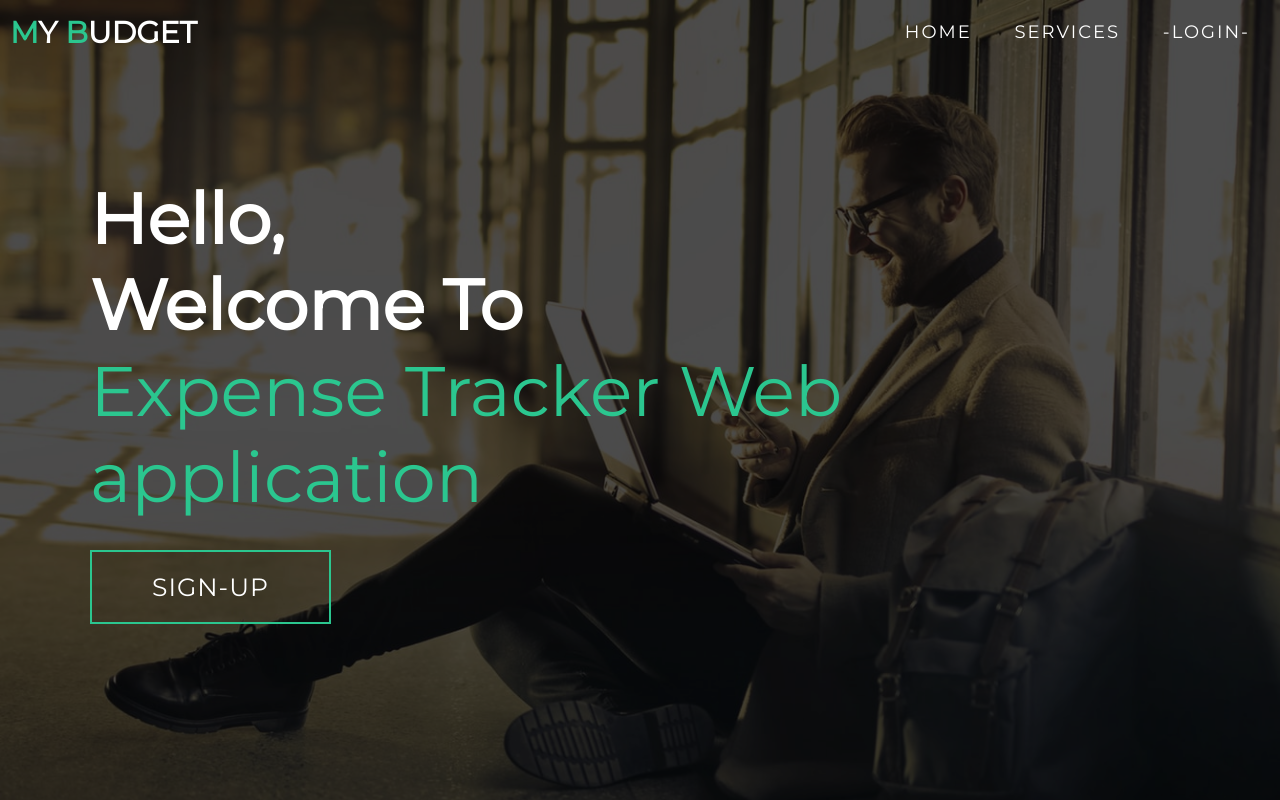
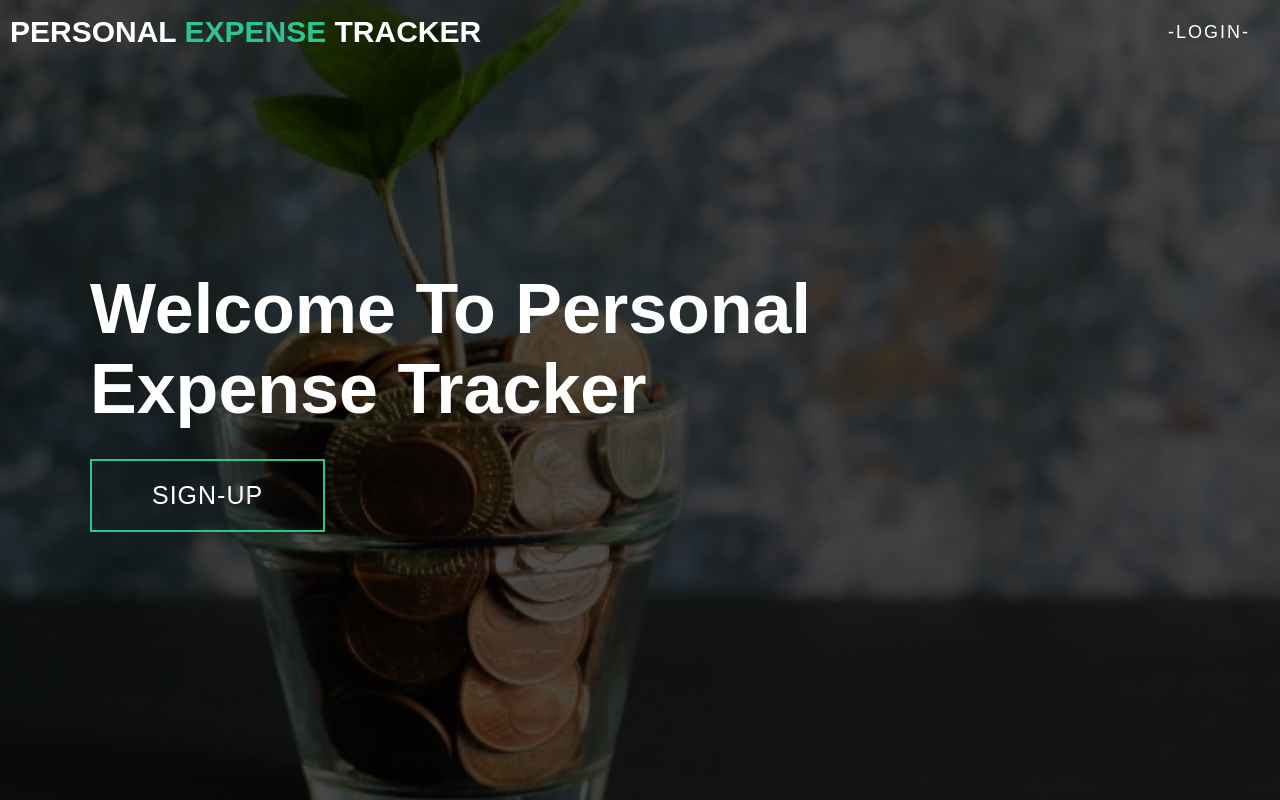
Before and after one commit to IBM-EPBL/IBM-Project-19042-1659692347, a Flask app: page / in a window 1280 px wide. Run offline with Flask 2, Linux system fonts and the light colour scheme.

Commit message:
Minor tweaks in Final Deliverables

```diff
--- a/Final Deliverables/static/css/home.css
+++ b/Final Deliverables/static/css/home.css
@@ -1,4 +1,4 @@
-@import 'https://fonts.googleapis.com/css?family=Montserrat:300, 400, 700&display=swap';
+@import 'https://fonts.googleapis.com/css?family=Lato:300, 400, 700&display=swap';
 * {
 	padding: 0;
 	margin: 0;
@@ -107,7 +107,7 @@ p {
 	justify-content: center;
 	align-items: center;
 	z-index: 1;
-	overflow-x: hidden;
+
 	transition: 0.5s ease left;
 }
 #header .nav-list ul.active {
@@ -200,7 +200,7 @@ p {
 
 /* Hero Section */
 #hero {
-	background-image: url(../images/hero-bg.png);
+	background-image: url(../images/home.jpg);
 	background-size: cover;
 	background-position: top center;
 	position: relative;
@@ -296,7 +296,6 @@ p {
 	margin: 10px 5%;
 	position: relative;
 	z-index: 1;
-	overflow: hidden;
 }
 #services .service-item::after {
 	content: '';
@@ -349,7 +348,6 @@ p {
 	flex-direction: column;
 	width: 80%;
 	margin: 20px auto;
-	overflow: hidden;
 	border-radius: 10px;
 }
 #projects .project-info {
@@ -378,7 +376,6 @@ p {
 #projects .project-img {
 	flex-basis: 50%;
 	height: 300px;
-	overflow: hidden;
 	position: relative;
 }
 #projects .project-img:after {
--- a/Final Deliverables/static/css/login.css
+++ b/Final Deliverables/static/css/login.css
@@ -5,8 +5,7 @@
 }
 
 body{
-    font-family: 'Poppins', sans-serif;
-    overflow: hidden;
+    font-family: 'Lato', sans-serif;
 }
 
 .wave{
--- a/Final Deliverables/templates/add.html
+++ b/Final Deliverables/templates/add.html
@@ -3,8 +3,7 @@
 {% block body %}
 <style>
     body{
-    font-family: 'Poppins', sans-serif;
-    overflow: hidden;
+    font-family: 'Lato', sans-serif;
 }
 </style>
 <div class="container">
--- a/Final Deliverables/templates/base.html
+++ b/Final Deliverables/templates/base.html
@@ -12,11 +12,11 @@
 
 <link rel="stylesheet" href="https://pro.fontawesome.com/releases/v5.10.0/css/all.css" integrity="sha384-AYmEC3Yw5cVb3ZcuHtOA93w35dYTsvhLPVnYs9eStHfGJvOvKxVfELGroGkvsg+p" crossorigin="anonymous"/>
 
-    <title>Document</title>
+    <title>Personal Expense Tracker</title>
 </head>
 <body>
   <nav class="navbar sticky-top  navbar-expand-lg navbar-light" style="background-color: #e3f2fd;">
-    <a class="navbar-brand" href="#">MyBudget</a>
+    <a class="navbar-brand" href="#">Personal Expense Tracker</a>
     <button class="navbar-toggler" type="button" data-toggle="collapse" data-target="#navbarSupportedContent" aria-controls="navbarSupportedContent" aria-expanded="false" aria-label="Toggle navigation">
       <span class="navbar-toggler-icon"></span>
     </button>
--- a/Final Deliverables/templates/home.html
+++ b/Final Deliverables/templates/home.html
@@ -5,7 +5,7 @@
         <meta name="viewport" content="width=device-width, initial-scale=1.0" />
 
         <link rel="stylesheet" href="..\static\css\home.css" />
-        <title>My Website</title>
+        <title>Personal Expense Tracker</title>
     </head>
 
     <body>
@@ -15,7 +15,7 @@
                 <div class="nav-bar">
                     <div class="brand">
                         <a href="#hero">
-                            <h1><span>M</span>y <span>B</span>udget</h1>
+                            <h1>Personal <span>Expense </span> Tracker</h1>
                         </a>
                     </div>
                     <div class="nav-list">
@@ -23,12 +23,7 @@
                             <div class="bar"></div>
                         </div>
                         <ul>
-                            <li><a href="#hero" data-after="Home">Home</a></li>
-                            <li>
-                                <a href="#services" data-after="Service"
-                                    >Services</a
-                                >
-                            </li>
+
                             <li>
                                 <a href="/signin" data-after="Login">-Login-</a>
                             </li>
@@ -43,9 +38,8 @@
         <section id="hero">
             <div class="hero container">
                 <div>
-                    <h1>Hello, <span></span></h1>
-                    <h1>Welcome To <span></span></h1>
-                    <h1>Expense Tracker Web application <span></span></h1>
+                    <h1>Welcome To Personal<span></span></h1>
+                    <h1> Expense Tracker <span></span></h1>
                     <a href="/signup" type="button" class="cta">Sign-up</a>
                 </div>
             </div>
--- a/Final Deliverables/templates/homepage.html
+++ b/Final Deliverables/templates/homepage.html
@@ -5,8 +5,7 @@
 <style>
 
 body{
-    font-family: 'Poppins', sans-serif;
-    overflow: hidden;
+    font-family: 'Lato', sans-serif;
 }
 
 
--- a/Final Deliverables/templates/month.html
+++ b/Final Deliverables/templates/month.html
@@ -6,7 +6,6 @@
     <style>
         body{
         font-family: 'Poppins', sans-serif;
-        overflow: hidden;
     }
 </style>
 <div class="row">
--- a/Final Deliverables/templates/signup.html
+++ b/Final Deliverables/templates/signup.html
@@ -1,7 +1,7 @@
 <!DOCTYPE html>
 <html>
 <head>
-	<title>Register</title>
+	<title>Sign-up</title>
 	<link rel="stylesheet" type="text/css" href="..\static\css\login.css">
 	<link href="https://fonts.googleapis.com/css?family=Poppins:600&display=swap" rel="stylesheet">
 	<script src="https://kit.fontawesome.com/a81368914c.js"></script>
@@ -22,7 +22,7 @@
 			<form action='/register' method="POST">
 				<div class="msg">{{ msg }}</div>
 				<img src="..\static\images\avatar.svg">
-				<h2 class="title">Register</h2>
+				<h2 class="title">Sign-up</h2>
            		<div class="input-div one">
            		   <div class="i">
            		   		<i class="fas fa-user"></i>
--- a/Final Deliverables/templates/today.html
+++ b/Final Deliverables/templates/today.html
@@ -5,7 +5,6 @@
     <style>
         body{
         font-family: 'Poppins', sans-serif;
-        overflow: hidden;
     }
 </style>
 <div class="row">
--- a/Final Deliverables/templates/year.html
+++ b/Final Deliverables/templates/year.html
@@ -5,7 +5,6 @@
     <style>
         body{
         font-family: 'Poppins', sans-serif;
-        overflow: hidden;
     }
     </style>
 
```
Also changed, not shown: Final Deliverables/templates/limit.html (+5 -4 lines), Final Deliverables/static/images/hero-bg.png (deleted), Final Deliverables/static/images/home.jpg (added).
